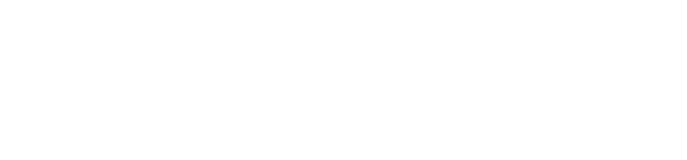
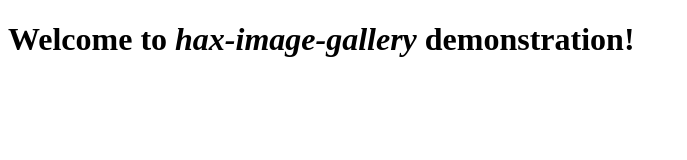
Before and after one commit to zdodson21/hax-image-gallery, a website with bundled scripts: page index.html in a window 1280 px wide. Shown: the whole page, without its empty margins (0-687 px from the left). Built offline with nearby package versions, Linux system fonts and the light colour scheme.

Commit message:
inserted hax-image-gallery into HTML, works

```diff
--- a/index.html
+++ b/index.html
@@ -10,7 +10,12 @@
 </head>
 
 <body>
+  <hax-image-gallery>
+    <h1>Welcome to <em>hax-image-gallery</em> demonstration!</h1>
+  </hax-image-gallery>
 
+  <script src="./src/media-image.js"></script>
+  <script src="./src/hax-image-gallery.js"></script>
 </body>
 
 </html>
```
